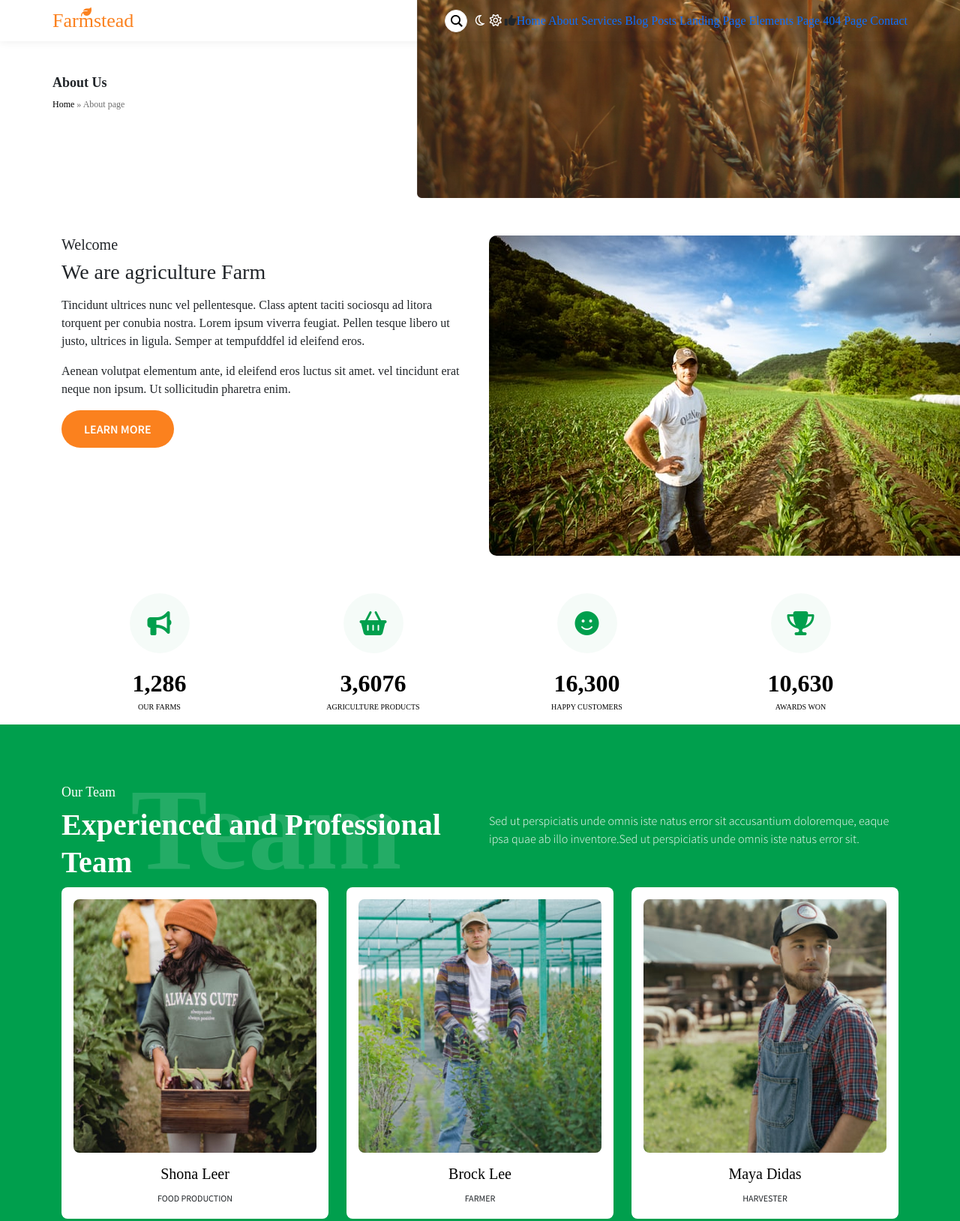
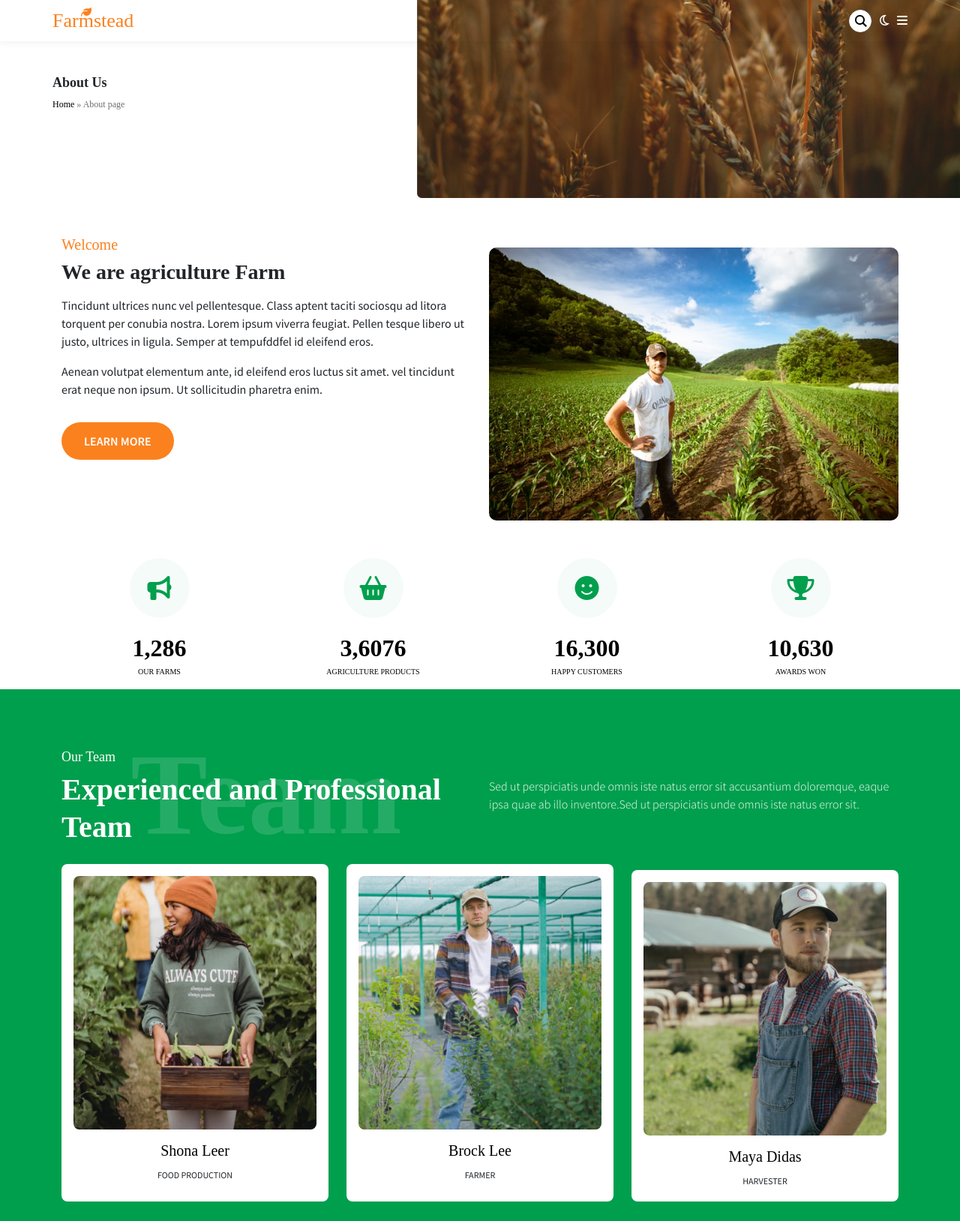
Before and after one commit to tminhbao/farmstead, a plain HTML site: page pages/about.html in a window 1280 px wide. Shown: the top 1628 px of the page at 75% size. Drawn offline with nearby package versions, Linux system fonts and the light colour scheme; a script that the page names is missing; a web font is replaced by a local one.

Commit message:
about responsive

```diff
--- a/pages/about.html
+++ b/pages/about.html
@@ -47,9 +47,9 @@
             <!-- NAV LEFT  -->
             <div class="navbar-left">
               <div class="navbar-logo">
-                <a href="./index.html"
+                <a href="./index.html" class="logo-icon"
                   >Farmstead
-                  <i class="fa fa-leaf"></i>
+                  <i class="fa fa-leaf logo-icon"></i>
                 </a>
               </div>
             </div>
@@ -66,28 +66,31 @@
                   <!-- <input type="checkbox" id="checkbox" /> -->
                   <div class="mode-container">
                     <i
-                      class="fa-regular fa-moon toggle-theme-icon"
+                      class="fa-regular fa-moon toggle-theme-icon icon-moon"
                       onclick="changeTheme(this)"
                     ></i>
-                    <i
+                    <!-- <i
                       class="fa-regular fa-sun toggle-theme-icon"
                       onclick="changeTheme(this)"
-                    ></i>
-                    <i onclick="myFunction(this)" class="fa fa-thumbs-up"></i>
+                    ></i> -->
                   </div>
                 </label>
               </div>
 
               <!-- Link  -->
-              <div class="navbar-link">
-                <a href="#">Home</a>
-                <a href="#">About</a>
-                <a href="#">Services</a>
-                <a href="#">Blog Posts</a>
-                <a href="#">Landing Page</a>
-                <a href="#">Elements Page</a>
-                <a href="#">404 Page</a>
-                <a href="#">Contact</a>
+
+              <div class="navbar-bar">
+                <i class="fa fa-bars ms-2"></i>
+                <div class="navbar-link">
+                  <a href="./index.html">Home</a>
+                  <a href="./about.html">About</a>
+                  <a href="./services.html">Services</a>
+                  <a href="./blog.html">Blog Posts</a>
+                  <a href="./index.html">Landing Page</a>
+                  <a href="#">Elements Page</a>
+                  <a href="./404.html">404 Page</a>
+                  <a href="./contact.html">Contact</a>
+                </div>
               </div>
             </div>
           </nav>
@@ -116,7 +119,7 @@
     <section class="about">
       <div class="container">
         <div class="row">
-          <div class="col-lg-6 about-left-wrapper">
+          <div class="col-12 col-md-6 col-lg-6 about-left-wrapper">
             <h5>Welcome</h5>
             <h3>We are agriculture Farm</h3>
             <p class="mt-3">
@@ -129,10 +132,10 @@
               Aenean volutpat elementum ante, id eleifend eros luctus sit amet.
               vel tincidunt erat neque non ipsum. Ut sollicitudin pharetra enim.
             </p>
-            <a href="#" class="btn btn-style">Learn More</a>
+            <a href="#" class="mt-sm-3 mt-md-3 btn btn-style">Learn More</a>
           </div>
-          <div class="col-lg-6 about-right-wrapper">
-            <div class="img-about">
+          <div class="col-12 col-md-6 col-lg-6 about-right-wrapper">
+            <div class="img-about mt-3 mt-md-3">
               <img src="../img/about_1.jpg" alt="" />
             </div>
           </div>
@@ -144,7 +147,7 @@
     <section class="stat">
       <div class="container">
         <div class="row">
-          <div class="col-md-3 col-6">
+          <div class="col-6 col-md-3 col-lg-3">
             <div class="counter-wrapper">
               <i class="fa fa-bullhorn"></i>
               <div
@@ -158,7 +161,7 @@
             </div>
           </div>
 
-          <div class="col-md-3 col-6">
+          <div class="col-6 col-md-3 col-lg-3">
             <div class="counter-wrapper">
               <i class="fa fa-shopping-basket"></i>
               <div
@@ -172,7 +175,7 @@
             </div>
           </div>
 
-          <div class="col-md-3 col-6 mt-md-0 mt-5">
+          <div class="col-6 col-md-3 col-lg-3 mt-md-0 mt-5">
             <div class="counter-wrapper">
               <i class="fa fa-smile"></i>
               <div
@@ -186,7 +189,7 @@
             </div>
           </div>
 
-          <div class="col-md-3 col-6 mt-md-0 mt-5">
+          <div class="col-6 col-md-3 col-lg-3 mt-md-0 mt-5">
             <div class="counter-wrapper">
               <i class="fa fa-trophy"></i>
               <div
@@ -221,7 +224,9 @@
           </div>
         </div>
         <div class="row team-list">
-          <div class="col-lg-4 col-sm-6">
+          <div
+            class="col-lg-4 col-sm-4 col-6 mt-3 d-flex justify-content-center"
+          >
             <div class="team-item">
               <div class="team-head">
                 <div class="team-img">
@@ -249,7 +254,9 @@
               </div>
             </div>
           </div>
-          <div class="col-lg-4 col-sm-6">
+          <div
+            class="col-lg-4 col-sm-4 col-6 mt-3 d-flex justify-content-center"
+          >
             <div class="team-item">
               <div class="team-head">
                 <div class="team-img">
@@ -277,7 +284,7 @@
               </div>
             </div>
           </div>
-          <div class="col-lg-4 col-sm-6">
+          <div class="col-lg-4 col-sm-4 col-6 mt-4">
             <div class="team-item">
               <div class="team-head">
                 <div class="team-img">
--- a/sass/pages/_about.scss
+++ b/sass/pages/_about.scss
@@ -31,12 +31,21 @@
 
 .about {
   .container {
-    // .about-left {
-
-    // }
+    .about-left-wrapper {
+      h5 {
+        color: $secondary-color !important;
+      }
+      h3 {
+        font-weight: 600;
+      }
+      p {
+        font-family: "Source Sans Pro", sans-serif !important;
+      }
+    }
     .about-right-wrapper {
       img {
         border-radius: 10px;
+        width: 100%;
       }
     }
   }
```
Also changed, not shown: pages/services.html (+18 -15 lines), css/bao/style.css, css/bao/style.min.css.
